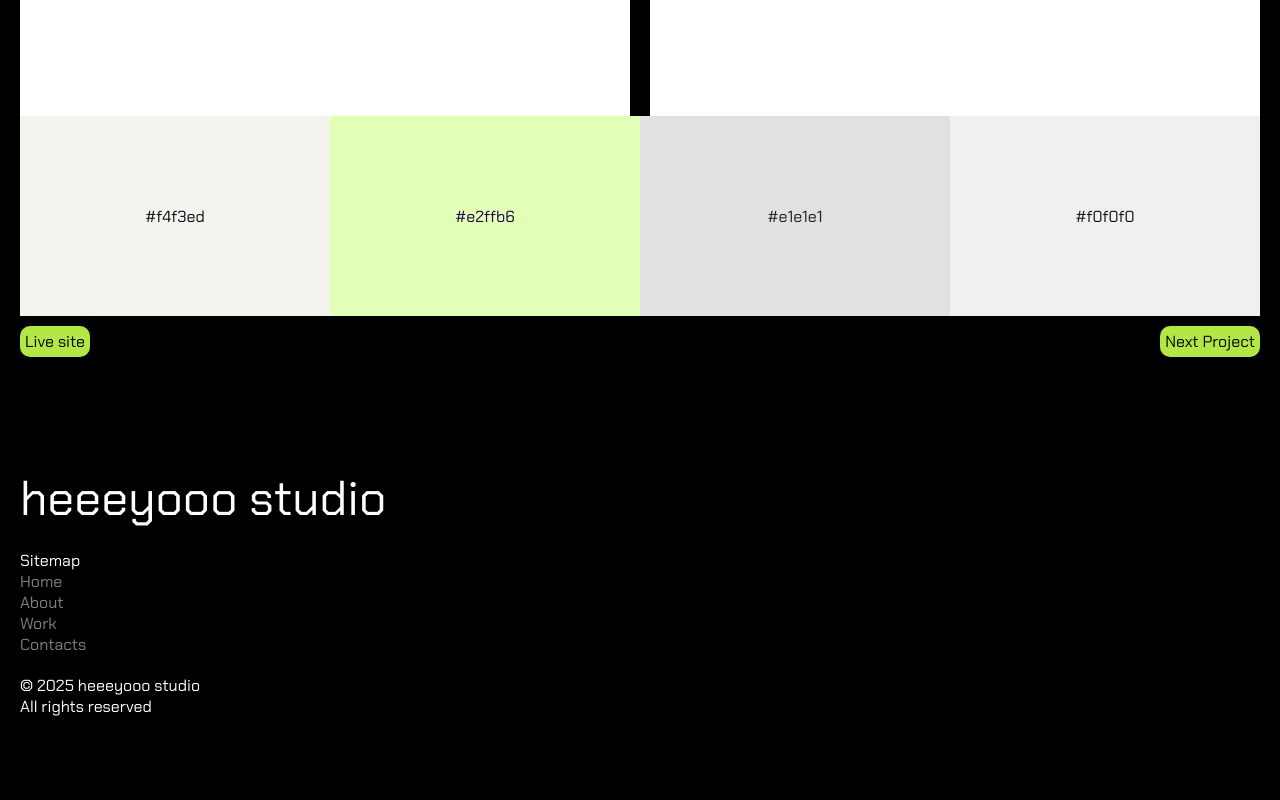
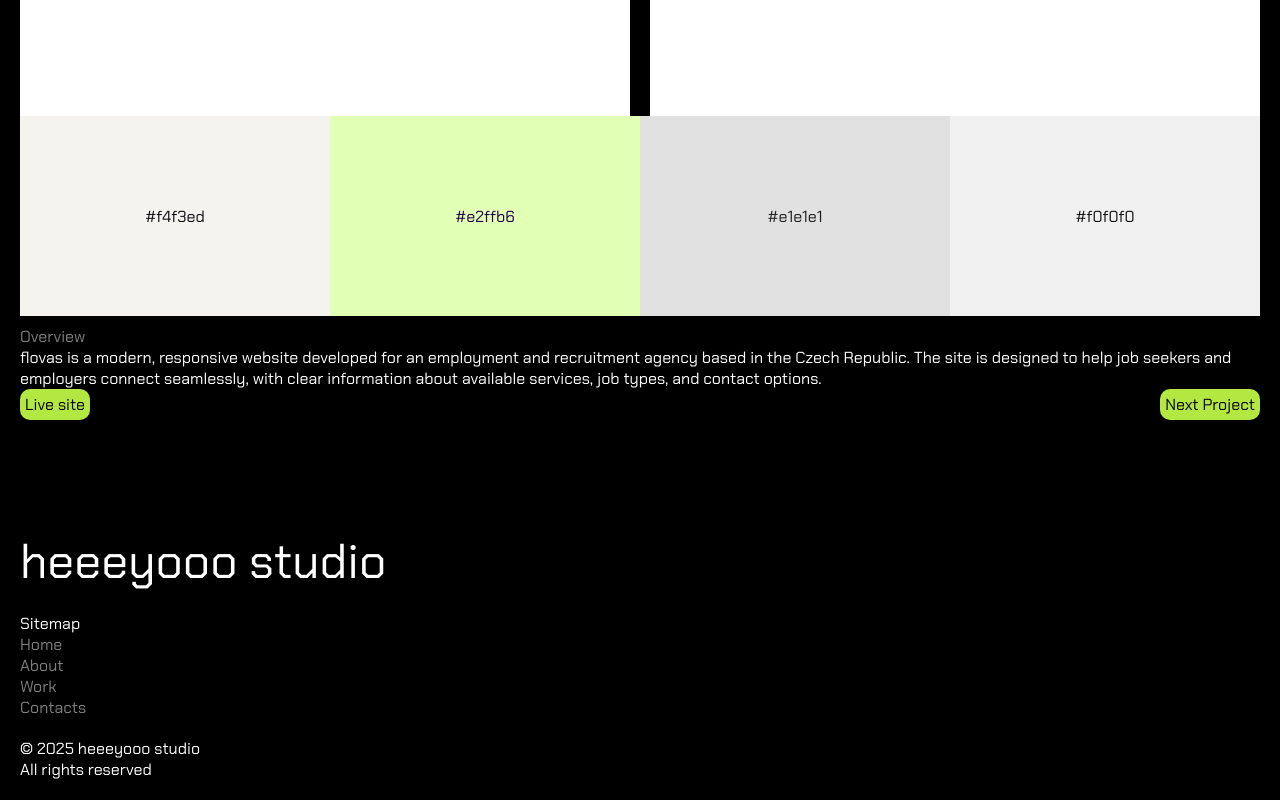
Before and after one commit to stepandordiai/heeeyooo, a Next.js app: page /project-page/flovas in a window 1280 px wide. Shown: the part 2507-3307 px from the top of the page. Before the commit the page ends 3244 px from the top, so only its background shows below. Built offline with nearby package versions, Linux system fonts and the light colour scheme.

Commit message:
Update data and ProjectPage with overview

```diff
--- a/src/app/data/work-data.json
+++ b/src/app/data/work-data.json
@@ -2,6 +2,7 @@
 	{
 		"id": "pixel-flower",
 		"name": "pixel flower",
+		"desc": "I designed and developed a modern, responsive website for a business offering custom site-envelopes (mini-websites) for weddings, christenings, and other special events. The goal was to create a visually appealing, easy-to-use platform where clients could explore templates, compare pricing options, and learn about the service.",
 		"date": "August | 2025",
 		"img": [
 			"/work-2560/pixel-flower-ss-2560/pixel-flower-ss-2560-1-c.png",
@@ -9,11 +10,13 @@
 			"/work-2560/pixel-flower-ss-2560/pixel-flower-ss-2560-3-c.png",
 			"/work-2560/pixel-flower-ss-2560/pixel-flower-ss-2560-4-c.png"
 		],
-		"siteUrl": "https://pixelflower.netlify.app/"
+		"siteUrl": "https://pixelflower.netlify.app/",
+		"isFeatured": true
 	},
 	{
 		"id": "yolk",
 		"name": "Yolk",
+		"desc": "Yolk is a modern, user-friendly restaurant website designed to showcase the brand’s unique dining experience while providing customers with convenient online features. The platform highlights the restaurant’s menu, promotes daily specials, and allows customers to purchase meals and gift cards directly from the website.",
 		"date": "July | 2025",
 		"img": [
 			"/yolk-ss-2560-1-c.png",
@@ -36,6 +39,7 @@
 	{
 		"id": "shelfy",
 		"name": "Shelfy",
+		"desc": "Shelfy is a modern e-commerce platform designed to provide customers with affordable clothing options from multiple well-known and emerging fashion brands. The platform focuses on accessibility, affordability, and convenience, ensuring users can discover and purchase high-quality clothing at discounted prices.",
 		"date": "June | 2025",
 		"img": ["/shelfy-ss-2560-2-c.png", "/shelfy-ss-2560-1-c.png"],
 		"siteUrl": "https://shelfy-project.netlify.app/",
@@ -52,6 +56,7 @@
 	{
 		"id": "flovas",
 		"name": "flovas",
+		"desc": "flovas is a modern, responsive website developed for an employment and recruitment agency based in the Czech Republic. The site is designed to help job seekers and employers connect seamlessly, with clear information about available services, job types, and contact options.",
 		"date": "April | 2025",
 		"img": [
 			"/work-2560/flovas-ss-2560/flovas-ss-2560-1-c.png",
@@ -70,6 +75,7 @@
 	{
 		"id": "fve-stavby",
 		"name": "FVE STAVBY",
+		"desc": "I designed and developed a multi-language website for a solar panel installation service provider. The site is built with modern web technologies, optimized for performance and SEO, and features service pages for both residential and commercial customers. I implemented dynamic content using i18next for localization and ensured responsiveness across all devices.",
 		"date": "March | 2025",
 		"img": [
 			"/work-2560/fve-stavby-ss-2560/fve-stavby-ss-2560-1-c.png",
@@ -116,12 +122,12 @@
 			"/heeeyooo-studio-ss-2560-3-c.png"
 		],
 		"siteUrl": "https://heeeyooo.studio/",
-		"isFeatured": true,
 		"palette": ["#000", "#b3e741"]
 	},
 	{
 		"id": "yagoda-karpat",
 		"name": "Yagoda Karpat",
+		"desc": "Designed and built the Yagoda Karpat website for a leading Ukrainian frozen and dried food manufacturer. The site highlights IQF technologies, product catalog for B2B and retail, and showcases export certifications. Implemented responsive design, clean UI, and SEO-friendly content to engage food‑industry buyers and international clients.",
 		"date": "January | 2025",
 		"img": [
 			"/work-2560/yagoda-karpat-ss-2560/yagoda-karpat-ss-2560-1-c.png",
--- a/src/app/project-page/[id]/page.tsx
+++ b/src/app/project-page/[id]/page.tsx
@@ -12,6 +12,7 @@ import styles from "./ProjectPage.module.scss";
 interface WorkData {
 	id: string;
 	name: string;
+	desc?: string;
 	date: string;
 	img: string[];
 	siteUrl: string;
@@ -113,6 +114,10 @@ const ProjectPage = () => {
 						})}
 					</div>
 				)}
+				<div>
+					<span style={{ color: "hsl(0, 0%, 50%" }}>Overview</span>
+					{project.desc && <p>{project.desc}</p>}
+				</div>
 				<div style={{ display: "flex", justifyContent: "space-between" }}>
 					<a
 						className={styles["project-page__link"]}
```
